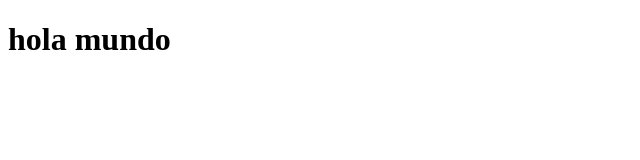
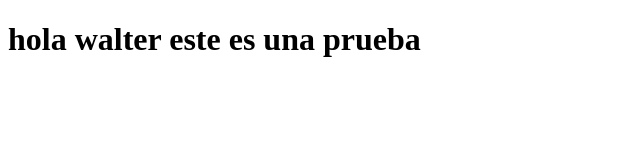
Before and after one commit to walterjeff93/prueba, a plain HTML site: page index.html in a window 1280 px wide. Shown: the whole page, without its empty margins (0-640 px from the left). Drawn offline with Linux system fonts and the light colour scheme.

Commit message:
commit desde VSC

```diff
--- a/index.html
+++ b/index.html
@@ -7,6 +7,6 @@
     <title>Documeeeeent</title>
   </head>
   <body>
-    <h1>hola mundo</h1>
+    <h1>hola walter este es una prueba</h1>
   </body>
 </html>
```
